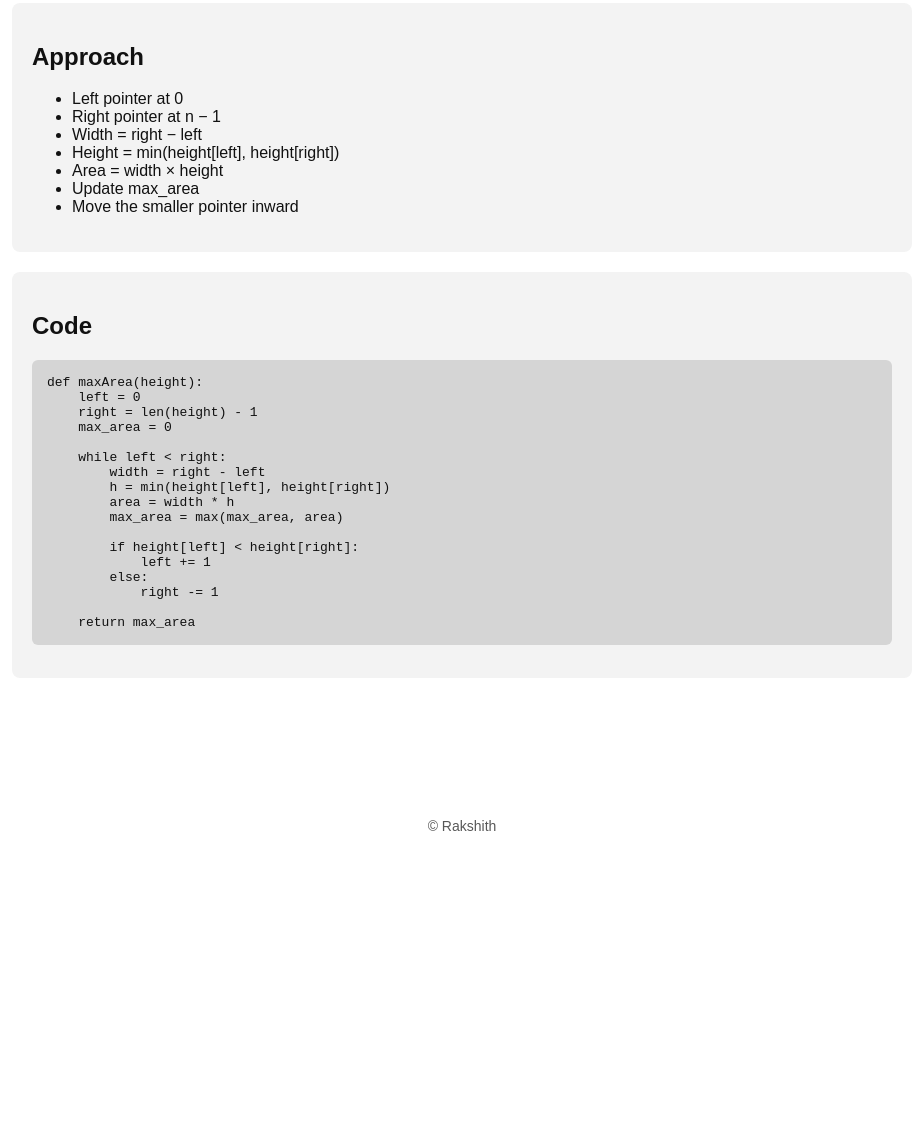
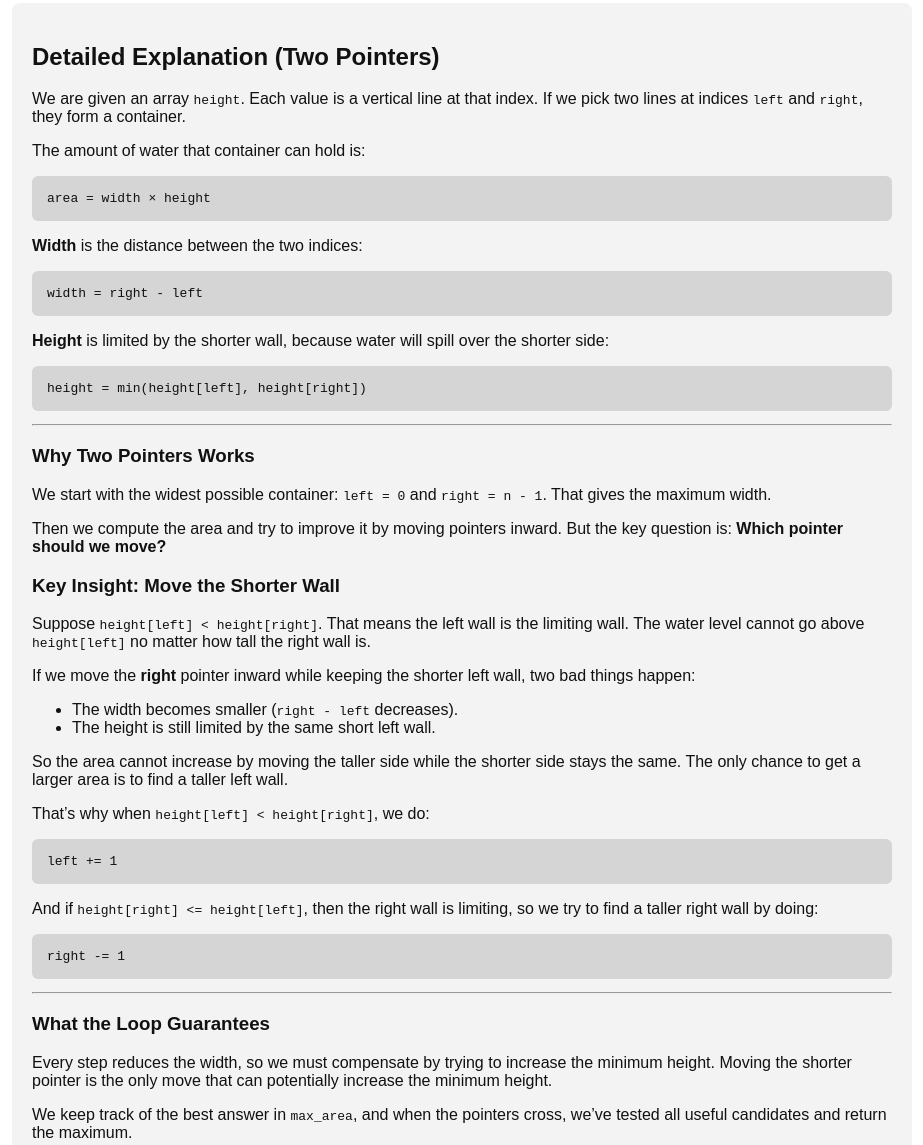
Before and after one commit to Therakshith-dev/leetcode-solutions, a plain HTML site: page problems/11-container-with-most-water.html in a window 1280 px wide. Shown: the part 796-1941 px from the top of the page, without its empty margins (178-1101 px from the left). Before the commit the page ends 1650 px from the top, so only its background shows below. Drawn offline with Linux system fonts and the light colour scheme.

Commit message:
Added more detailed explanation to lc11 html file

```diff
--- a/problems/11-container-with-most-water.html
+++ b/problems/11-container-with-most-water.html
@@ -97,7 +97,7 @@
 
 <div class="container">
 
-  <!-- IMAGE FIRST, ONLY ONCE -->
+
   <div class="card">
     <img src="../images/lc11.png" alt="LC11 Diagram">
   </div>
@@ -106,7 +106,7 @@
     <h1>LeetCode 11 — Container With Most Water</h1>
   </div>
 
-  <div class="card">
+  <!-- <div class="card">
     <h2>Approach</h2>
     <ul>
       <li>Left pointer at 0</li>
@@ -117,7 +117,97 @@
       <li>Update max_area</li>
       <li>Move the smaller pointer inward</li>
     </ul>
-  </div>
+  </div> -->
+
+  <div class="card">
+  <h2>Detailed Explanation (Two Pointers)</h2>
+
+  <p>
+    We are given an array <code>height</code>. Each value is a vertical line at that index.
+    If we pick two lines at indices <code>left</code> and <code>right</code>, they form a container.
+  </p>
+
+  <p>
+    The amount of water that container can hold is:
+  </p>
+
+  <pre>area = width × height</pre>
+
+  <p>
+    <b>Width</b> is the distance between the two indices:
+  </p>
+
+  <pre>width = right - left</pre>
+
+  <p>
+    <b>Height</b> is limited by the shorter wall, because water will spill over the shorter side:
+  </p>
+
+  <pre>height = min(height[left], height[right])</pre>
+
+  <hr>
+
+  <h3>Why Two Pointers Works</h3>
+
+  <p>
+    We start with the widest possible container: <code>left = 0</code> and <code>right = n - 1</code>.
+    That gives the maximum width.
+  </p>
+
+  <p>
+    Then we compute the area and try to improve it by moving pointers inward.
+    But the key question is: <b>Which pointer should we move?</b>
+  </p>
+
+  <h3>Key Insight: Move the Shorter Wall</h3>
+
+  <p>
+    Suppose <code>height[left] &lt; height[right]</code>. That means the left wall is the limiting wall.
+    The water level cannot go above <code>height[left]</code> no matter how tall the right wall is.
+  </p>
+
+  <p>
+    If we move the <b>right</b> pointer inward while keeping the shorter left wall,
+    two bad things happen:
+  </p>
+
+  <ul>
+    <li>The width becomes smaller (<code>right - left</code> decreases).</li>
+    <li>The height is still limited by the same short left wall.</li>
+  </ul>
+
+  <p>
+    So the area cannot increase by moving the taller side while the shorter side stays the same.
+    The only chance to get a larger area is to find a taller left wall.
+  </p>
+
+  <p>
+    That’s why when <code>height[left] &lt; height[right]</code>, we do:
+  </p>
+
+  <pre>left += 1</pre>
+
+  <p>
+    And if <code>height[right] &lt;= height[left]</code>, then the right wall is limiting,
+    so we try to find a taller right wall by doing:
+  </p>
+
+  <pre>right -= 1</pre>
+
+  <hr>
+
+  <h3>What the Loop Guarantees</h3>
+
+  <p>
+    Every step reduces the width, so we must compensate by trying to increase the minimum height.
+    Moving the shorter pointer is the only move that can potentially increase the minimum height.
+  </p>
+
+  <p>
+    We keep track of the best answer in <code>max_area</code>, and when the pointers cross,
+    we’ve tested all useful candidates and return the maximum.
+  </p>
+</div>
 
   <div class="card">
     <h2>Code</h2>
```
